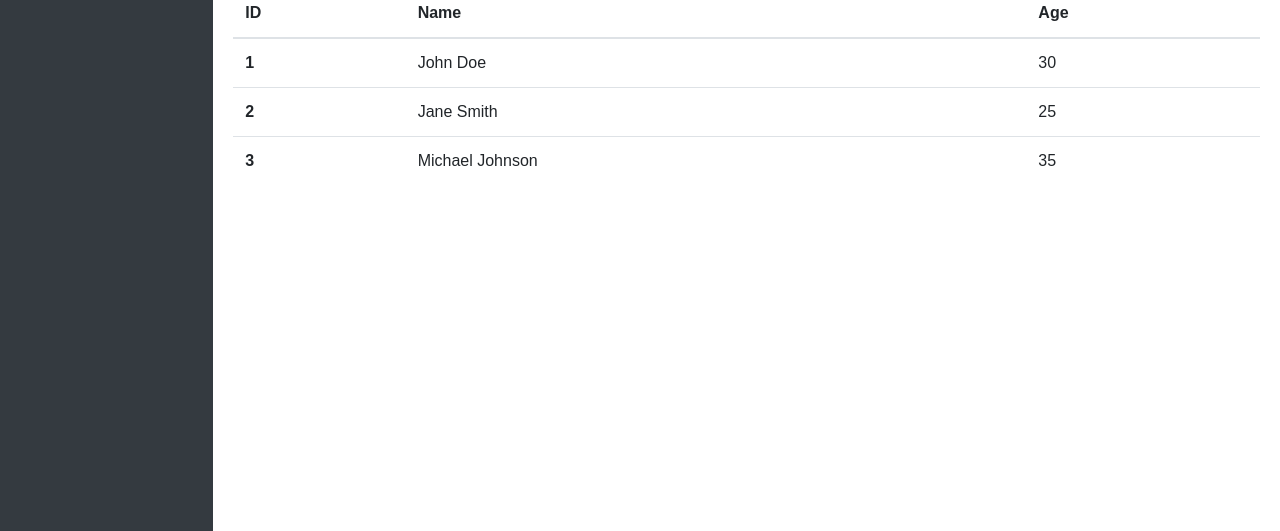
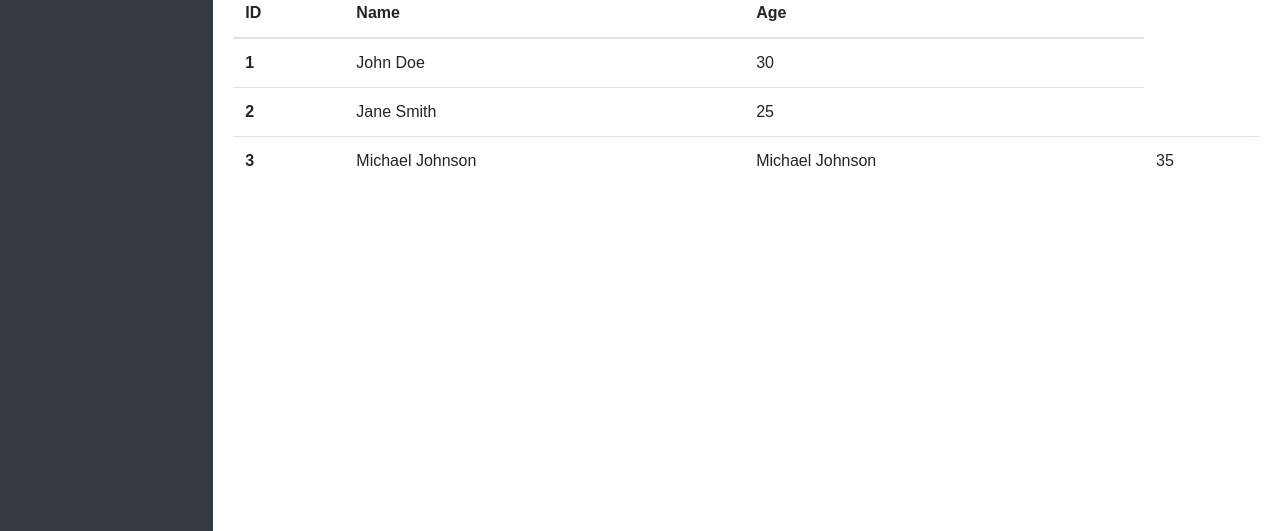
Before and after one commit to Ayatmoha41/somali, a plain HTML site: page index.html in a window 1280 px wide. Shown: the part 269-800 px from the top of the page. Drawn offline with nearby package versions, Linux system fonts and the light colour scheme.

Commit message:
dfjlsadkf

```diff
--- a/index.html
+++ b/index.html
@@ -51,6 +51,7 @@
     /* .custom-card .card-text {
         color: #666;
     } */
+    /* knjk */
 </style>
 </head>
 <body>
@@ -129,6 +130,7 @@
                         <tr>
                             <th scope="row">3</th>
                             <td>Michael Johnson</td>
+                            <td>Michael Johnson</td>
                             <td>35</td>
                         </tr>
                     </tbody>
```
